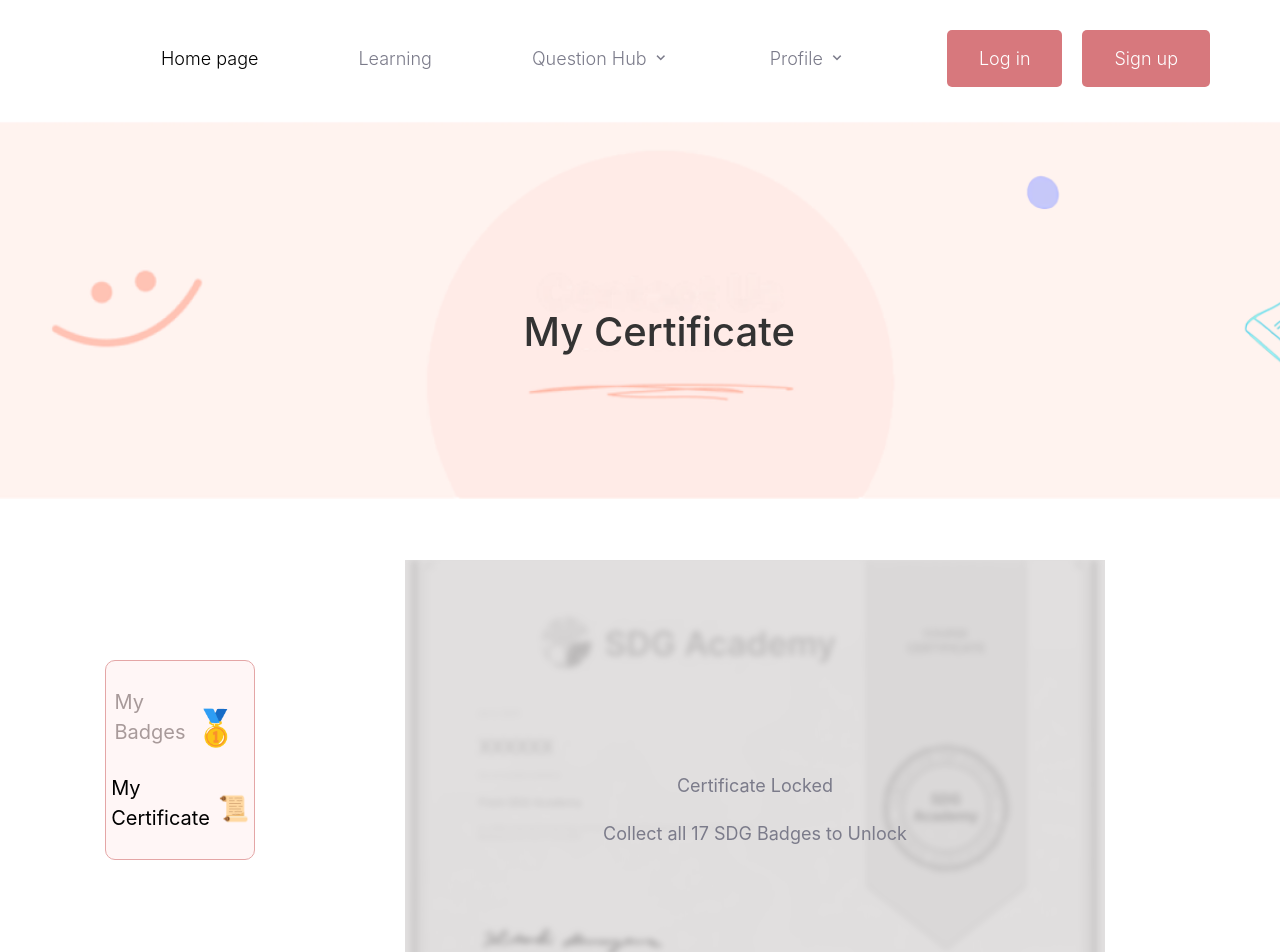
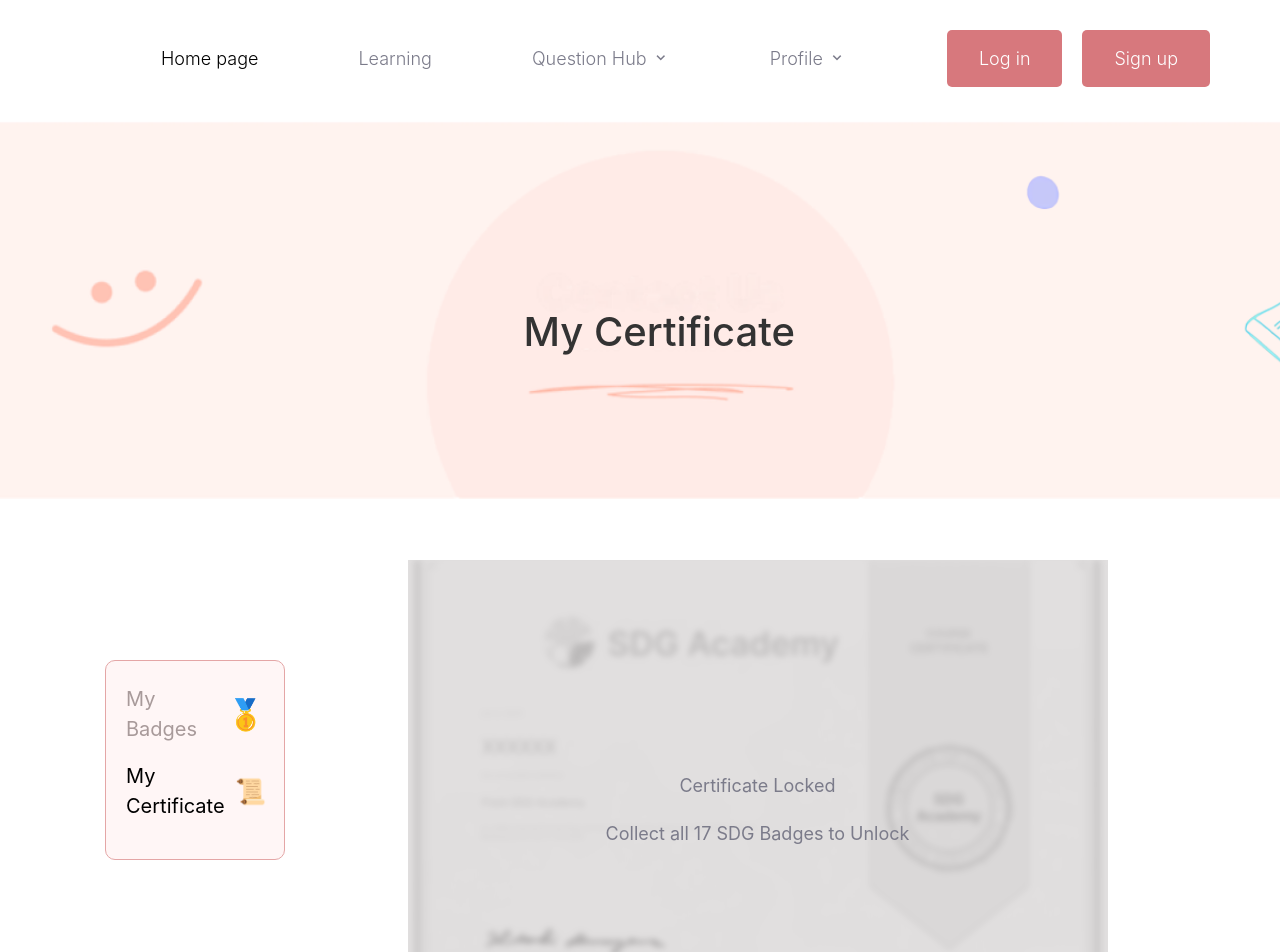
Before and after one commit to Leshangpang/COMP30022-SDGs-Frontend, a Vue app in the folder itp-front/: page /#/certificate in a window 1280 px wide. Shown: the top 952 px of the page. Built offline with nearby package versions, Linux system fonts and the light colour scheme; a web font is replaced by a local one.

Commit message:
[TASk-147] Alignment for text and icon in side bar <<optimized>> for better appearance

```diff
--- a/itp-front/src/components/ProfileSidebar.vue
+++ b/itp-front/src/components/ProfileSidebar.vue
@@ -42,69 +42,47 @@ export default {
   display: flex;
   flex-direction: column;
   justify-content: space-evenly; /* Equal spacing between items */
-  align-items: center; /* Center items horizontally */
-  width: 150px; /* Adjust width as necessary */
+  align-items: flex-start; /* Align items to the left */
+  width: 180px; /* Adjust width as necessary */
   height: 200px; /* Increase height for better spacing */
   margin-left: 35px; /* Adjust margin as necessary */
 }
 
-/* Section for Badge */
-.badge-section {
+/* Badge and Certification Section Styles */
+.badge-section,
+.certification-section {
   display: flex;
-  justify-content: center;
-  align-items: center;
+  align-items: center; /* Vertically center text and icon */
+  justify-content: space-between; /* Add space between text and icon */
   width: 100%;
-  gap: 8px; /* Space between the text and the icon */
+  margin-bottom: 15px; /* Add spacing between sections */
 }
 
-/* Badge text styling */
-.badge-section .text {
+/* Text styles for both sections */
+.badge-section .text,
+.certification-section .text {
   font-size: 20px;
-  color: #a89a9a; /* Grayish text for non-active Badge */
+  color: #a89a9a; /* Grayish text for non-active state */
   text-decoration: none;
-  margin-left: -8px;
-  margin-bottom: 20px;
+  margin-right: 10px; /* Add space between text and icon */
 }
 
-.badge-section .text.active {
-  color: #000000; /* Highlight the current active page */
-}
-
-.badge-section .text:hover {
-  color: #000000; /* Darken the text when hovering */
-}
-
-/* Section for Certification */
-.certification-section {
-  display: flex;
-  justify-content: center;
-  align-items: center;
-  width: 100%;
-  gap: 8px; /* Space between the text and the icon */
-}
-
-/* Certification text styling */
-.certification-section .text.certification {
-  font-size: 20px;
-  color: #a89a9a; /* Grayish text for non-active Certification */
-  text-decoration: none;
-}
-
+.badge-section .text.active,
 .certification-section .text.certification.active {
   color: #000000; /* Highlight the current active page */
 }
 
+.badge-section .text:hover,
 .certification-section .text.certification:hover {
-  color: #333; /* Darken the text when hovering */
+  color: #000000; /* Darken the text when hovering */
 }
 
 /* Icon styles */
 .icon {
-  font-size: 35px;
+  font-size: 30px;
 }
 
-.icon.certification-icon {
+.certification-icon {
   font-size: 25px;
-  margin-top: 10px;
 }
 </style>
```
